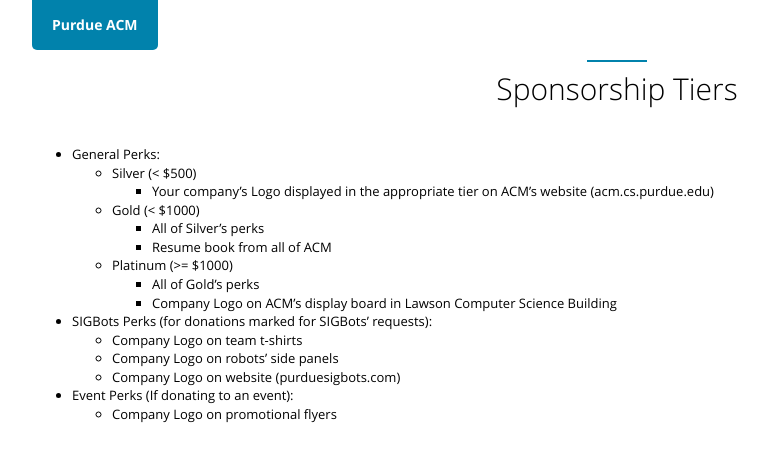
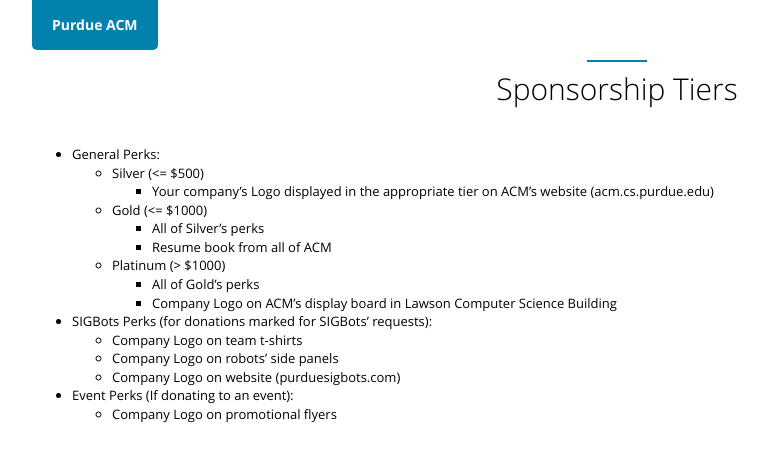
Before and after one commit to Purdue-ACM/acm-website, a Jekyll site: the page built from src/sponsorship_tiers.html, in a window 1280 px wide. Shown: the top 462 px of the page, without its empty margins (23-791 px from the left). Built offline with Jekyll 4.4.1, drawn with Linux system fonts in a browser that asks for light colours.

```diff
--- a/feed.xml
+++ b/feed.xml
@@ -5,8 +5,8 @@
     <description>Homepage for Purdue's ACM chapter</description>
     <link>https://acm.cs.purdue.edu/</link>
     <atom:link href="https://acm.cs.purdue.edu/feed.xml" rel="self" type="application/rss+xml"/>
-    <pubDate>Sun, 26 Aug 2018 07:35:20 -0400</pubDate>
-    <lastBuildDate>Sun, 26 Aug 2018 07:35:20 -0400</lastBuildDate>
+    <pubDate>Mon, 10 Sep 2018 10:46:35 -0400</pubDate>
+    <lastBuildDate>Mon, 10 Sep 2018 10:46:35 -0400</lastBuildDate>
     <generator>Jekyll v3.8.3</generator>
 
   </channel>
--- a/src/sponsorship_tiers.html
+++ b/src/sponsorship_tiers.html
@@ -31,18 +31,18 @@ permalink: /sponsorship_tiers
       <ul>
         <li>General Perks:
           <ul>
-            <li>Silver (< $500)
+            <li>Silver (<= $500)
               <ul>
                 <li>Your company’s Logo displayed in the appropriate tier on ACM’s website (acm.cs.purdue.edu)</li>
               </ul>
             </li>
-            <li>Gold (< $1000)
+            <li>Gold (<= $1000)
               <ul>
                 <li>All of Silver’s perks</li>
                 <li>Resume book from all of ACM</li>
               </ul>
             </li>
-            <li>Platinum (>= $1000)
+            <li>Platinum (> $1000)
               <ul>
                 <li>All of Gold’s perks</li>
                 <li>Company Logo on ACM’s display board in Lawson Computer Science Building</li>
```
Also changed, not shown: sponsorship_tiers.html (+1 -1 lines), 2 other files.
